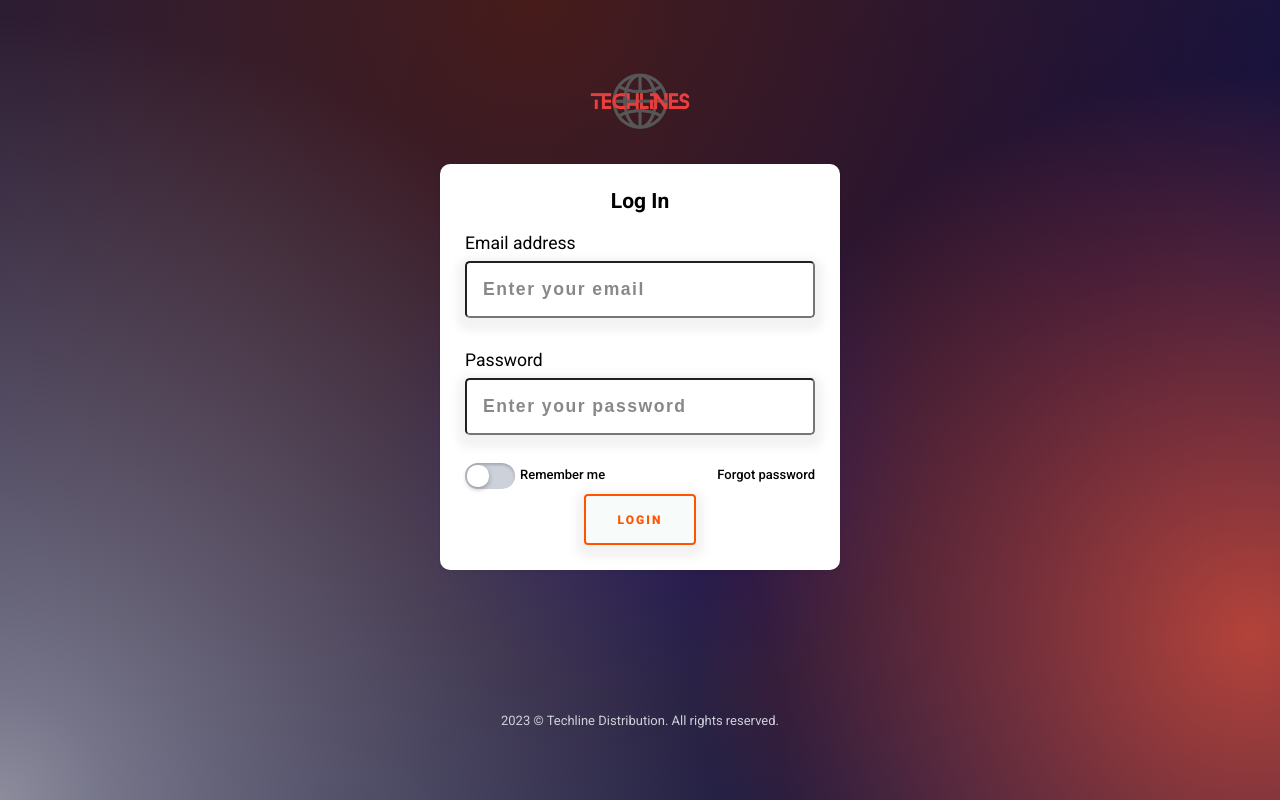
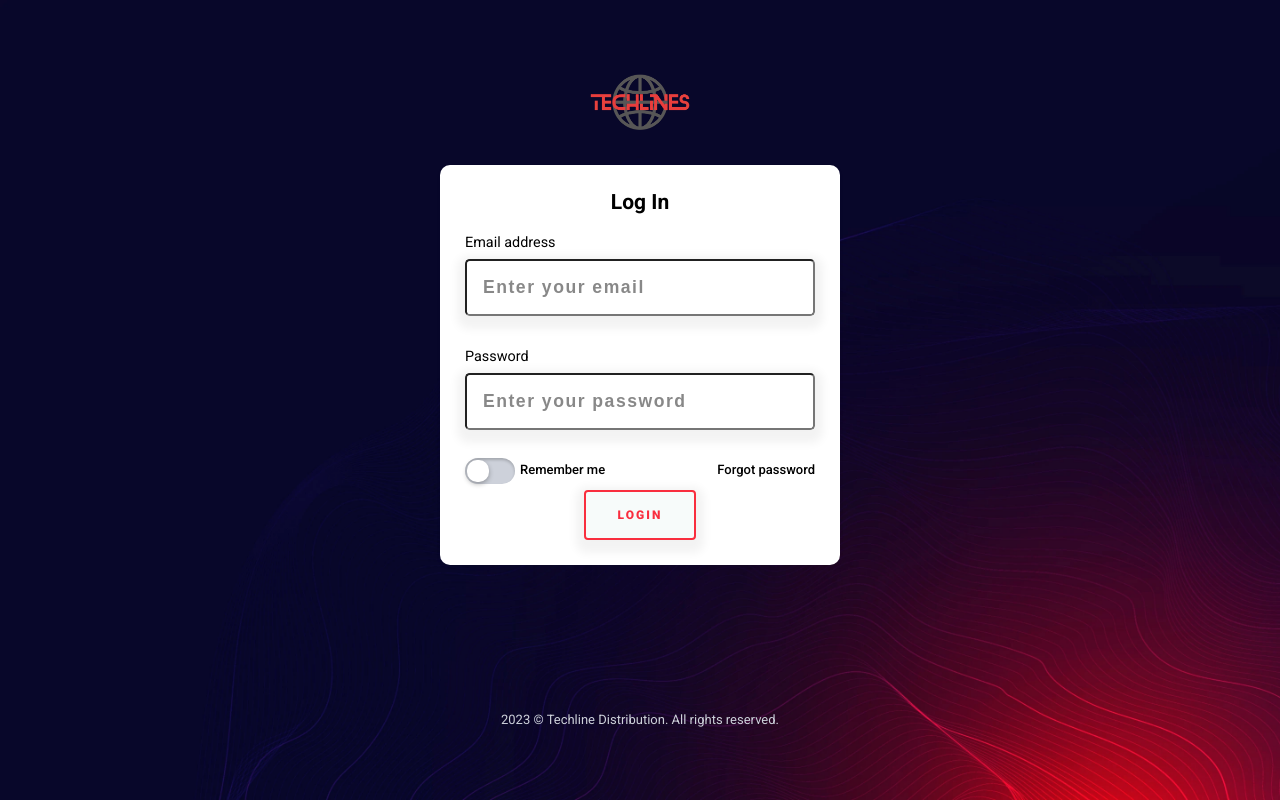
Before and after one commit to liliachekh/techline, a React (Create React App) app in the folder client/: page /login in a window 1280 px wide. Built offline with nearby package versions, Linux system fonts and the light colour scheme; a web font is replaced by a local one.

Commit message:
UPDATE: change background, color #f92e3e, fon-size of label

```diff
--- a/client/src/components/FormikForm/form.module.scss
+++ b/client/src/components/FormikForm/form.module.scss
@@ -9,7 +9,7 @@
       display: inline-block;
       width: 100%;
       margin-bottom: .5rem;
-      font-size: 1.1rem;
+      font-size: 0.9rem;
     }
 
     &__input {
@@ -30,8 +30,8 @@
 
       &:focus {
         border-color: transparent;
-        box-shadow: 0px 0px 3px 3px #ff5300;
-        outline: 2px solid #ff5300;
+        box-shadow: 0px 0px 3px 3px #f92e3e;
+        outline: 2px solid #f92e3e;
       }
 
       &:has(+div) {
@@ -57,10 +57,10 @@
       margin: 0 auto;
       padding: .7rem 2rem;
       transition: color .3s;
-      border: 2px solid #ff5300;
+      border: 2px solid #f92e3e;
       border-radius: 4px;
       background: transparent;
-      color: #ff5300;
+      color: #f92e3e;
       font-size: .75rem;
       font-weight: 800;
       letter-spacing: .17em;
@@ -106,7 +106,7 @@
       }
 
       &::after {
-        background-color: #ff5300;
+        background-color: #f92e3e;
         z-index: -1;
       }
 
@@ -190,7 +190,7 @@
     transition: .2s;
   }
   &__switchInput:checked + label:before {
-    background: #ff5300;
+    background: #f92e3e;
   }
   &__switchInput:checked + label:after {
     left: 26px;
@@ -200,6 +200,6 @@
   }
 
   &__forgotLink:hover {
-    color:#ff5300;
+    color:#f92e3e;
   }
 }
--- a/client/src/components/FormikForm/index.jsx
+++ b/client/src/components/FormikForm/index.jsx
@@ -40,7 +40,7 @@ export default function FormikForm({ initialValues, validationSchema, fields, ca
                 <input type="checkbox" id='rememberLogin' name='rememberLogin' className={style.loginForm__switchInput}/>
                 <label htmlFor='rememberLogin' className={style.loginForm__switchLabel}>Remember me</label>
                 </div>
-                <a className={style.loginForm__forgotLink} href="#">Forgot password</a>
+                <a className={style.loginForm__forgotLink} href="/password-reset">Forgot password</a>
             </div>
           )}
           <button text='Checkout' className={style.form__submit} type='submit'>{submitBtn}</button>
--- a/client/src/pages/LoginForm/LoginForm.module.scss
+++ b/client/src/pages/LoginForm/LoginForm.module.scss
@@ -1,7 +1,7 @@
 
 .loginForm {
     min-height: 100vh;
-    background: radial-gradient(circle at 0% 100%, rgba(242, 242, 242, 0.52) 0%, 21.32%, rgba(242, 242, 242, 0) 52%), radial-gradient(circle at 97.77777989705405% 79.16666666666666%, rgba(240, 85, 55, 0.72) 0%, 20%, rgba(240, 85, 55, 0) 40%), radial-gradient(circle at 41.9444465637207% 0%, rgba(80, 28, 18, 0.83) 0%, 35.550000000000004%, rgba(80, 28, 18, 0) 79%), radial-gradient(circle at 51.66666666666667% 53.611113230387375%, #0B128C 0%, 11.55%, rgba(11, 18, 140, 0) 35%), radial-gradient(circle at 86.38890584309897% 35.833333333333336%, #0D0B40 0%, 31.95%, rgba(13, 11, 64, 0) 71%), radial-gradient(circle at 48.9013671875% 49.521484375%, #1E1D40 0%, 100%, rgba(30, 29, 64, 0) 100%);
+    background: url('../../../public/images/background-auth.webp') 50%/cover no-repeat;
     font-family: "Roboto", Sans-Serif;
 
     &__container {
```
Also changed, not shown: client/public/images/background-auth.jpg (added), client/public/images/background-auth.webp (added).
